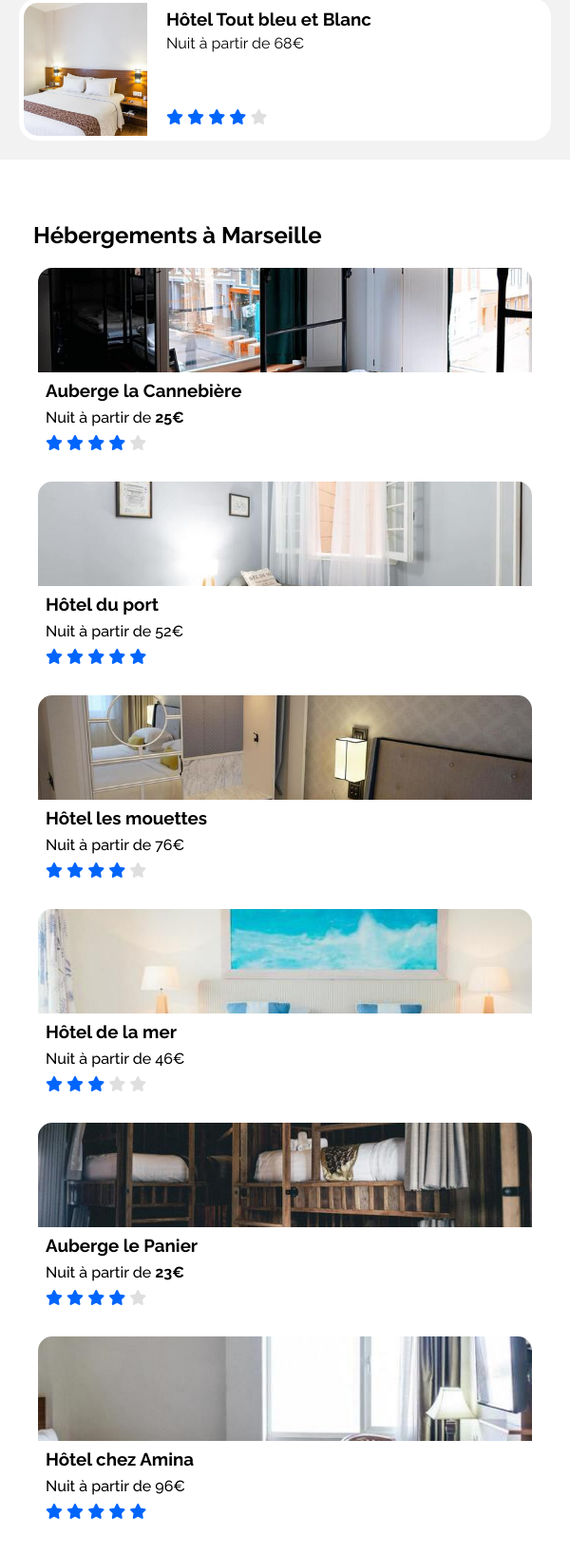
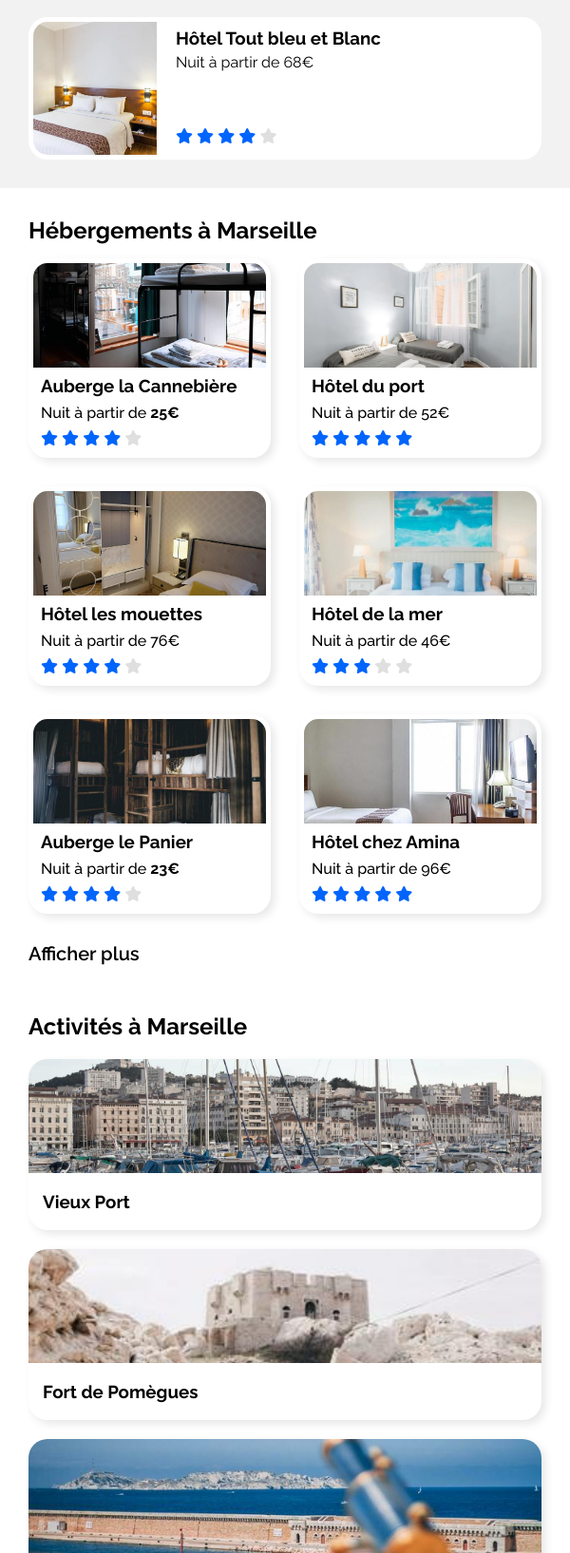
Before and after one commit to Florian-Coulpier/FlorianCoulpier_2_01112020, a plain HTML site: page index.html in a window 600 px wide. Shown: the part 1084-2719 px from the top of the page at 95% size. Drawn offline with Linux system fonts and the light colour scheme.

Commit message:
Finalisation du responsive reste simplement une dimension d'image à résoudre

```diff
--- a/index.html
+++ b/index.html
@@ -73,8 +73,8 @@
     <section class="hosting" id="hosting">
       <div class="hostingMain">
         <h2>Hébergements à Marseille</h2>
-        <div class="hostingMainCardOne">
-          <article class="hostingMainCard">
+        <div class="allHostingMainCard">
+          <article class="hostingMainCard one">
             <a href="#">
               <figure>
                 <img src="images/hebergements/4_small/marcus-loke-WQJvWU_HZFo-unsplash.jpg" alt="Lit superposé dans la chambre de l'Auberge">
@@ -90,7 +90,7 @@
               </div>
             </a>
           </article>
-          <article class="hostingMainCard">
+          <article class="hostingMainCard two">
             <a href="#">
               <figure>
                 <img src="images/hebergements/4_small/fred-kleber-gTbaxaVLvsg-unsplash.jpg" alt="Deux lits dans la chambre de l'Hôtel">
@@ -106,7 +106,7 @@
               </div>
             </a>
           </article>
-          <article class="hostingMainCard">
+          <article class="hostingMainCard tree">
             <a href="#">
               <figure>
                 <img src="images/hebergements/4_small/reisetopia-B8WIgxA_PFU-unsplash.jpg" alt="Un lit avec un miroir dans la chambre de l'Hôtel">
@@ -122,9 +122,7 @@
               </div>
             </a>
           </article>
-        </div>
-        <div class="hostingMainCardTwo">
-          <article class="hostingMainCard">
+          <article class="hostingMainCard four">
             <a href="#">
               <figure>
                 <img src="images/hebergements/4_small/annie-spratt-Eg1qcIitAuA-unsplash.jpg" alt="Un lit avec tableau de la mer dans la chambre de l'Hôtel">
@@ -140,7 +138,7 @@
               </div>
             </a>
           </article>
-          <article class="hostingMainCard">
+          <article class="hostingMainCard five">
             <a href="#">
               <figure>
                 <img src="images/hebergements/4_small/nicate-lee-kT-ZyaiwBe0-unsplash.jpg" alt="Lit superposéen bois dans la chambre de l'Auberge">
@@ -156,7 +154,7 @@
               </div>
             </a>
           </article>
-          <article class="hostingMainCard">
+          <article class="hostingMainCard six">
             <a href="#">
               <figure>
                 <img src="images/hebergements/4_small/febrian-zakaria-M6S1WvfW68A-unsplash.jpg" alt="Un lit avec fenêtre dans la chambre de l'Hôtel">
@@ -202,7 +200,7 @@
               <figure>
                 <img src="images/hebergements/4_small/aw-creative-VGs8z60yT2c-unsplash.jpg" alt="Un lit avec sa tête de lit dans la chambre d'Hôte">
               </figure>
-              <div class="hostingMainCardDescription">
+              <div class="hostingMainCardDescription" id="hostingPopularCardHotes">
                 <h3>Au coeur de l'eau Chambres d'hôtes</h3>
                 <p>Nuit à partir de 71€</p>
                 <div class="hostingMainCardDescriptionStar">
@@ -240,8 +238,9 @@
     <!-- HOSTING -->
 
     <!-- ACTIVITY -->
-    <section class="activity" id="activity">
+    <section id="activity">
       <h2>Activités à Marseille</h2>
+      <div class="activity">
         <a href="#" class="activityCard activityCard1">
           <div class="activityCardWrapimg">
             <img src="images/activites/3_medium/reno-laithienne-QUgJhdY5Fyk-unsplash.jpg" alt="Un port de plaisance remplis de bateau avec sa ville dérrière">
@@ -278,6 +277,7 @@
           </div>
           <h3>Parc Longchamp</h3>
         </a>
+      </div>
     </section>
     <!-- ACTIVITY -->
   </main>
--- a/style/style.css
+++ b/style/style.css
@@ -219,7 +219,7 @@ main .search .searchFiltersWrap {
   margin-bottom: 15px;
 }
 
-main .search .searchFilters div:hover {
+main .search .searchFiltersWrap:hover {
   color: rgb(0, 101, 252);
   background-color: rgb(222, 235, 255);
   border-color: rgb(222, 235, 255);
@@ -284,7 +284,38 @@ main .hosting {
   padding-right: 30px;
 }
 
-@media screen and (max-width: 1430px){
+@media screen and (min-width: 1001px){
+  main .hosting .hostingMain .allHostingMainCard {
+    grid-template-columns: 1fr 1fr 1fr;
+    grid-template-rows: 1fr 1fr;
+  }
+  main .hosting .hostingMain .allHostingMainCard .one{
+    grid-column: 1/2;
+    grid-row: 1/2;
+  }
+  main .hosting .hostingMain .allHostingMainCard .two{
+    grid-column: 2/3;
+    grid-row: 1/2;
+  }
+  main .hosting .hostingMain .allHostingMainCard .tree{
+    grid-column: 3/4;
+    grid-row: 1/2;
+  }
+  main .hosting .hostingMain .allHostingMainCard .four{
+    grid-column: 1/2;
+    grid-row: 2/3;
+  }
+  main .hosting .hostingMain .allHostingMainCard .five{
+    grid-column: 2/3;
+    grid-row: 2/3;
+  }
+  main .hosting .hostingMain .allHostingMainCard .six{
+    grid-column: 3/4;
+    grid-row: 2/3;
+  }
+}
+
+@media screen and (max-width: 1360px){
   .hosting {
     grid-template-columns: none !important;
   }
@@ -296,24 +327,40 @@ main .hosting {
   }
 }
 
-@media screen and (max-width: 1000px){
-  .hosting {
-    grid-template-columns: none !important;
+@media screen and (min-width: 600px) and (max-width: 1000px) {
+  main .hosting .hostingMain .allHostingMainCard {
+    grid-template-columns: 1fr 1fr;
+    grid-template-rows: 1fr 1fr 1fr;
   }
-  .hostingMain{
-    order: 2;
+  main .hosting .hostingMain .allHostingMainCard .one{
+    grid-column: 1/2;
+    grid-row: 1/2;
   }
-  .hostingPopulaire{
-    order: 1;
+  main .hosting .hostingMain .allHostingMainCard .two{
+    grid-column: 2/3;
+    grid-row: 1/2;
   }
-  main .hosting .hostingMain .hostingMainCard {
-    width: auto;
+  main .hosting .hostingMain .allHostingMainCard .tree{
+    grid-column: 1/2;
+    grid-row: 2/3;
+  }
+  main .hosting .hostingMain .allHostingMainCard .four{
+    grid-column: 2/3;
+    grid-row: 2/3;
+  }
+  main .hosting .hostingMain .allHostingMainCard .five{
+    grid-column: 1/2;
+    grid-row: 3/4;
+  }
+  main .hosting .hostingMain .allHostingMainCard .six{
+    grid-column: 2/3;
+    grid-row: 3/4;
   }
 }
 
 @media screen and (max-width: 600px){
   main .hosting {
-    padding: 0px;
+    padding: 0px !important;
   }
   main .hosting .hostingMain{
     background-color: white !important;
@@ -324,37 +371,45 @@ main .hosting {
   main .hosting .hostingMain .hostingMainCardTwo{
     display: block !important;
   }
+  main .hosting .hostingMain h2 {
+    margin: 30px 0px 15px 30px !important;
+  }
   main .hosting .hostingMain .hostingMainCard{
+    margin: 0px 0px 0px 0px !important;
+    box-shadow: rgb(231, 231, 231) 4px 4px 10px;
     width: auto !important;
+  }
+  main .hosting .hostingMain .hostingMainViewmore{
+    margin-left: 30px !important;
   }
 }
 
 main .hosting .hostingMain {
   background-color: rgb(242, 242, 242);
-  margin-bottom: 30px;
-  padding: 0px 20px 40px 0px;
   border-radius: 15px;
 }
 
 main .hosting .hostingMain h2 {
   padding: 0;
-  margin: 35px 0px 5px 35px;
+  margin: 30px 0px 20px 30px;
 }
 
-main .hosting .hostingMain .hostingMainCardOne {
-  display: flex;
-  margin-left: 20px;
+main .hosting .hostingMain .allHostingMainCard {
+  display: grid;
+  grid-column-gap: 30px;
+  grid-row-gap: 30px;
+  padding: 0px 30px 30px 30px;
+
 }
 
 main .hosting .hostingMain .hostingMainCard {
   background-color: white;
-  width: 33.3%;
+  width: auto;
   height: 200px;
   border-width: 5px;
   border-style: solid;
   border-color: white;
   border-image: initial;
-  margin: 15px;
   border-radius: 20px;
 }
 
@@ -362,7 +417,7 @@ main .hosting .hostingMain .hostingMainCard:hover {
   transform : scale(1.01);
 }
 
-main .hosting .hostingMain .hostingMainCardOne a {
+main .hosting .hostingMain .allHostingMainCard a {
   font-weight: 500;
   color: black;
   text-decoration: none;
@@ -404,24 +459,11 @@ main .hosting .hostingMain .hostingMainCardStarBad {
   color: rgb(224, 223, 223);
 }
 
-main .hosting .hostingMain .hostingMainCardTwo {
-  display: flex;
-  margin-left: 20px;
-  margin-bottom: 30px;
-}
-
-main .hosting .hostingMain .hostingMainCardTwo a {
-  font-weight: 500;
-  color: black;
-  text-decoration: none;
-}
-
 main .hosting .hostingMain .hostingMainViewmore {
   color: black;
   font-weight: 600;
   font-size: 20px;
-  margin-left: 30px;
-  margin-top: 60px;
+  margin: 0px 0px 0px 30px;
   text-decoration: none;
 }
 
@@ -430,16 +472,17 @@ main .hosting .hostingMain .hostingMainViewmore {
 
 main .hosting .hostingPopular {
   background-color: rgb(242, 242, 242);
-  margin-bottom: 30px;
+  margin-bottom: 0px;
   border-radius: 15px;
 }
 
-@media screen and (max-width: 1430px){
+@media screen and (max-width: 1360px){
   main .hosting .hostingPopular .hostingPopularCard {
     width: auto !important;
   }
   main .hosting .hostingPopular .allPopularCard {
     display: flex;
+    padding: 0px 15px;
   }
 }
 
@@ -457,15 +500,16 @@ main .hosting .hostingPopular {
     border-radius: 0px;
   }
   main .hosting .hostingPopular h2{
-    margin: 35px 0px 5px 20px !important;
-    padding-right: 20px !important;
+    margin: 35px 0px 20px 30px !important;
+    padding-right: 30px !important;
   }
-
+  main .hosting .hostingPopular .allPopularCard {
+    padding: 0px 0px;
+  }
 }
 
 main .hosting .hostingPopular h2 {
-  padding: 0;
-  margin: 35px 0px 5px 35px;
+  margin: 30px 0px 20px 30px;
 }
 
 main .hosting .hostingPopular .hostingPopularTitle {
@@ -482,12 +526,12 @@ main .hosting .hostingPopular .hostingPopularCard {
   border-style: solid;
   border-color: white;
   border-image: initial;
-  margin: 20px;
+  margin: 15px 30px 30px 30px;
   border-radius: 20px;
 }
 
-main .hosting .hostingPopular #hostingPopularCardHotes .hostingMainCardDescription {
-  padding-left: 35px;
+main .hosting .hostingPopular #hostingPopularCardHotes {
+
 }
 
 main .hosting .hostingPopular .hostingPopularCard:hover {
@@ -555,8 +599,9 @@ main .hosting .hostingPopular .hostingPopularCard .hostingMainCardDescription .h
   padding-right: 30px;
 }
 
-.activity h2 {
-    grid-column: 1/-1;
+#activity h2{
+  padding-left: 30px;
+  margin-top: 50px;
 }
 
 .activity .activityCard {
@@ -658,8 +703,10 @@ main .hosting .hostingPopular .hostingPopularCard .hostingMainCardDescription .h
 @media only screen and (max-width: 601px) {
   .activity {
     grid-template-columns: 1fr;
-    grid-template-rows: repeat(6, 300px) ;
-    row-gap: 30px;
+    grid-template-rows: repeat(6, 180px) ;
+    row-gap: 20px;
+    padding-left: 30px !important;
+    padding-right: 30px !important;
   }
   .activityCard1 {
     grid-column: 1/2;
@@ -671,19 +718,22 @@ main .hosting .hostingPopular .hostingPopularCard .hostingMainCardDescription .h
   }
   .activityCard3 {
     grid-column: 1/2;
-    grid-row: 3/4;
+    grid-row: 4/5;
   }
   .activityCard4 {
     grid-column: 1/2;
-    grid-row: 4/5;
+    grid-row: 5/6;
   }
   .activityCard5 {
     grid-column: 1/2;
-    grid-row: 5/6;
+    grid-row: 3/4;
   }
   .activityCard6 {
     grid-column: 1/2;
     grid-row: 6/7;
+  }
+  #activity h2{
+    padding-left: 30px !important;
   }
 }
 
@@ -699,6 +749,9 @@ footer {
   footer .Column {
     flex-wrap: wrap;
   }
+  footer .footerColumn{
+    width: 100% !important;
+  }
 }
 
 footer .Column {
@@ -711,12 +764,12 @@ footer .Column {
 
 footer .footerColumn {
  width: 30%;
- padding: 40px 40px;
+ padding: 10px 40px;
 }
 
 footer .footerColumn a {
   color: black;
-  margin-bottom: 18px;
+  margin-bottom: 15px;
   text-decoration: none;
   display: block;
 }
```
Also changed, not shown: images/hebergements/4_small/aw-creative-VGs8z60yT2c-unsplash.jpg. Lines whose indentation alone changed are shown as unchanged.
